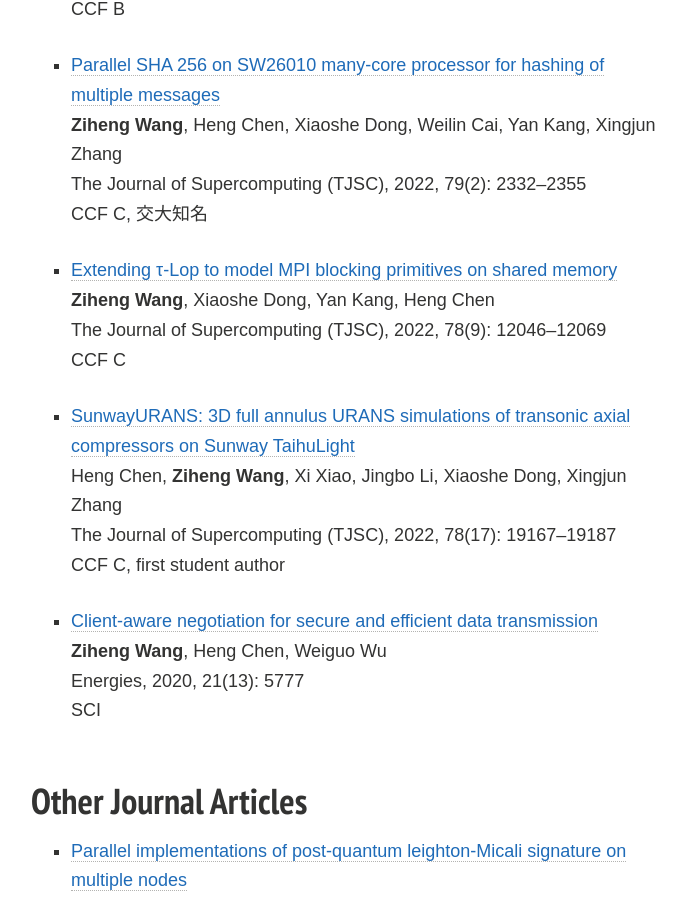
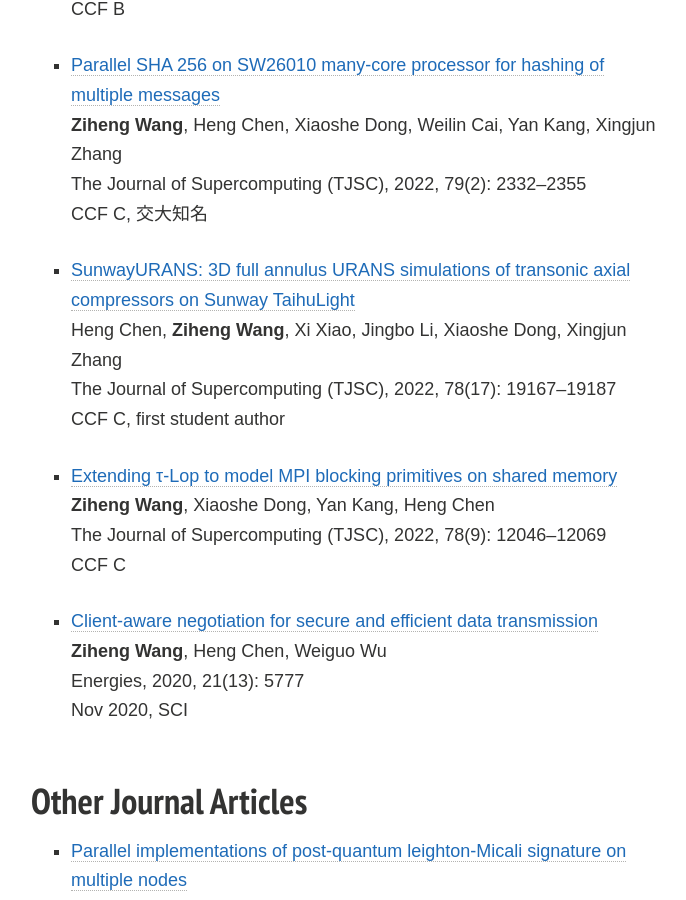
Before and after one commit to wzh009888/wzh009888.github.io, a Jekyll site: the page built from publications.md, in a window 1280 px wide and 900 px high, scrolled down 664 px. Shown: the whole window, without its empty margins (289-975 px from the left). Built offline with Jekyll 4.4.1, drawn with Linux system fonts in a browser that asks for light colours; comment, search, counter and statistics services are not loaded; a style sheet for code colours, icons or effects is not loaded.

Commit message:
Update publications.md

```diff
--- a/publications.md
+++ b/publications.md
@@ -16,11 +16,11 @@
 
 - [Parallel SHA 256 on SW26010 many-core processor for hashing of multiple messages](https://doi.org/10.1007/s11227-022-04750-7)<br>**Ziheng Wang**, Heng Chen, Xiaoshe Dong, Weilin Cai, Yan Kang, Xingjun Zhang<br>The Journal of Supercomputing (TJSC), 2022, 79(2): 2332–2355<br>CCF C, 交大知名
 
+- [SunwayURANS: 3D full annulus URANS simulations of transonic axial compressors on Sunway TaihuLight](https://doi.org/10.1007/s11227-022-04628-8)<br>Heng Chen, **Ziheng Wang**, Xi Xiao, Jingbo Li, Xiaoshe Dong, Xingjun Zhang<br>The Journal of Supercomputing (TJSC), 2022, 78(17): 19167–19187<br>CCF C, first student author
+
 - [Extending τ-Lop to model MPI blocking primitives on shared memory](https://doi.org/10.1007/s11227-022-04352-3)<br>**Ziheng Wang**, Xiaoshe Dong, Yan Kang, Heng Chen<br>The Journal of Supercomputing (TJSC), 2022, 78(9): 12046–12069<br>CCF C
 
-- [SunwayURANS: 3D full annulus URANS simulations of transonic axial compressors on Sunway TaihuLight](https://doi.org/10.1007/s11227-022-04628-8)<br>Heng Chen, **Ziheng Wang**, Xi Xiao, Jingbo Li, Xiaoshe Dong, Xingjun Zhang<br>The Journal of Supercomputing (TJSC), 2022, 78(17): 19167–19187<br>CCF C, first student author
-
-- [Client-aware negotiation for secure and efficient data transmission](https://doi.org/10.1007/s11227-022-04628-8)<br>**Ziheng Wang**, Heng Chen, Weiguo Wu<br>Energies, 2020, 21(13): 5777<br>SCI
+- [Client-aware negotiation for secure and efficient data transmission](https://doi.org/10.3390/en13215777)<br>**Ziheng Wang**, Heng Chen, Weiguo Wu<br>Energies, 2020, 21(13): 5777<br>Nov 2020, SCI
 
   <br>
 
```
